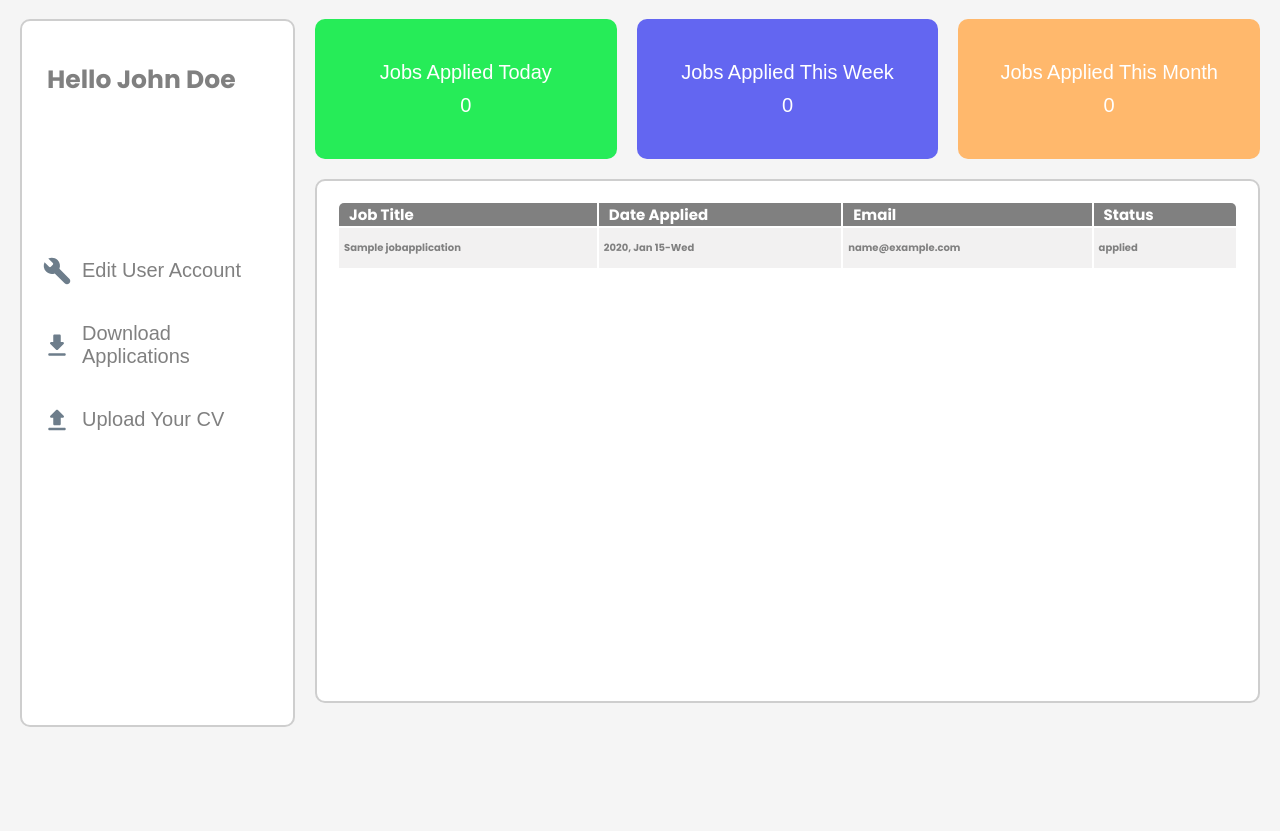
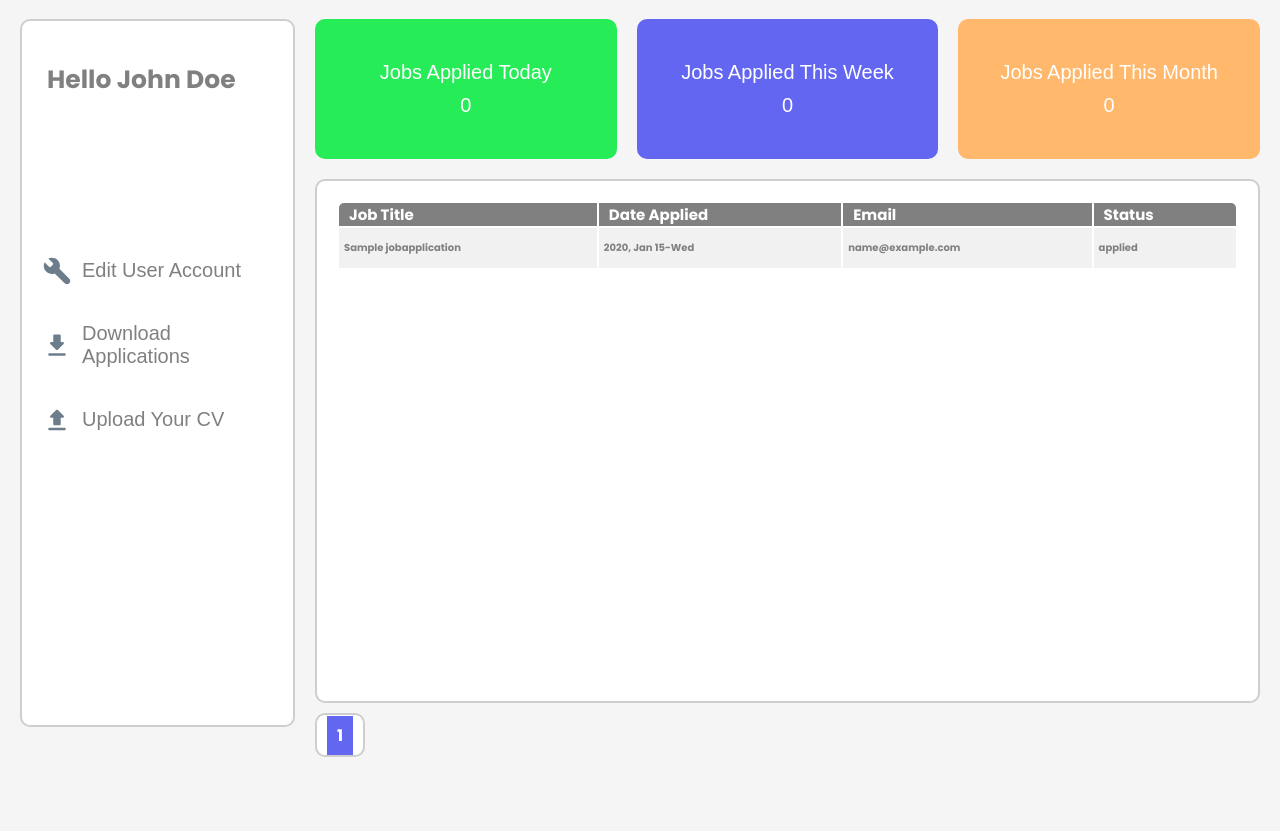
Before and after one commit to EliasOPrado/job-automation, a Django app: page /user-page/ in a window 1280 px wide. Shown: the part 86-917 px from the top of the page. Run offline with Django 4.2, Linux system fonts and the light colour scheme; tables that the repository leaves empty hold one stand-in row (values such as "Sample post").

Commit message:
feat: Added pagination

```diff
--- a/job_platform/static/css/user_page.css
+++ b/job_platform/static/css/user_page.css
@@ -176,3 +176,29 @@ tr.table-head th:first-child {
 tr.table-head th:last-child {
     border-top-right-radius: 5px; /* Apply to the last <th> */
 }
+
+.pagination {
+    display: flex;
+    align-items: center;
+    border-style: solid;
+    border-width: 2px;
+    border-color: #cecece;
+    border-radius: 10px;
+    background-color: white;
+    height: 40px;
+    padding: 0 10px 0 10px;
+    margin-top: 10px;
+    width: fit-content;
+}
+
+.pagination-cell {
+    padding: 0 10px 0 10px;
+}
+
+.pagination-cell.current {
+    background-color: #6366F1;
+    color: white;
+    height: 39px;
+    display: flex;
+    align-items: center;
+}
--- a/job_platform/templates/user.html
+++ b/job_platform/templates/user.html
@@ -62,6 +62,31 @@
                 </tbody>
             </table>
         </div>
-    </div>
+<!-- Pagination Controls -->
+<div class="pagination">
+    {% if page_object.has_previous %}
+
+            <a href="?page={{ page_object.previous_page_number }}">previous</a>
+
+    {% endif %}
+
+    <!-- Display page numbers -->
+    {% for num in page_object.paginator.page_range %}
+        {% if num == page_object.number %}
+            <div class="pagination-cell current">
+                <span>{{ num }}</span>  <!-- Current page -->
+            </div>
+        {% else %}
+            <div class="pagination-cell">
+                <a href="?page={{ num }}">{{ num }}</a>  <!-- Other pages -->
+            </div>
+        {% endif %}
+    {% endfor %}
+
+    {% if page_object.has_next %}
+
+            <a href="?page={{ page_object.next_page_number }}">next</a>
+
+    {% endif %}
 </div>
 {% endblock %}
--- a/job_platform/views.py
+++ b/job_platform/views.py
@@ -66,7 +66,7 @@ class UserPageView(View):
         }
     def get(self, request):
         applications = Application.objects.all().order_by("date_applied")
-        paginator = Paginator(applications, per_page=10)
+        paginator = Paginator(applications, per_page=3)
         page_number = request.GET.get('page')
         page_object = paginator.get_page(page_number)
         self.context["page_object"] = page_object
```
